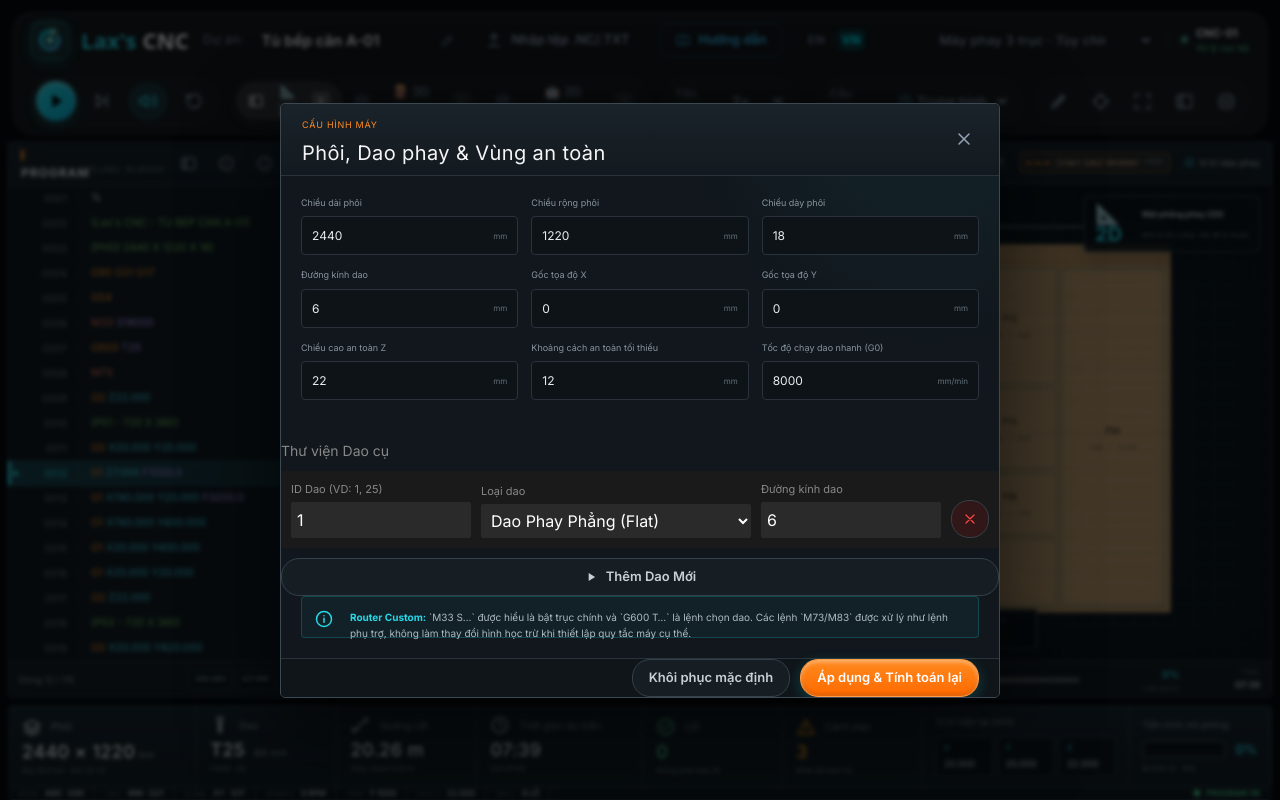
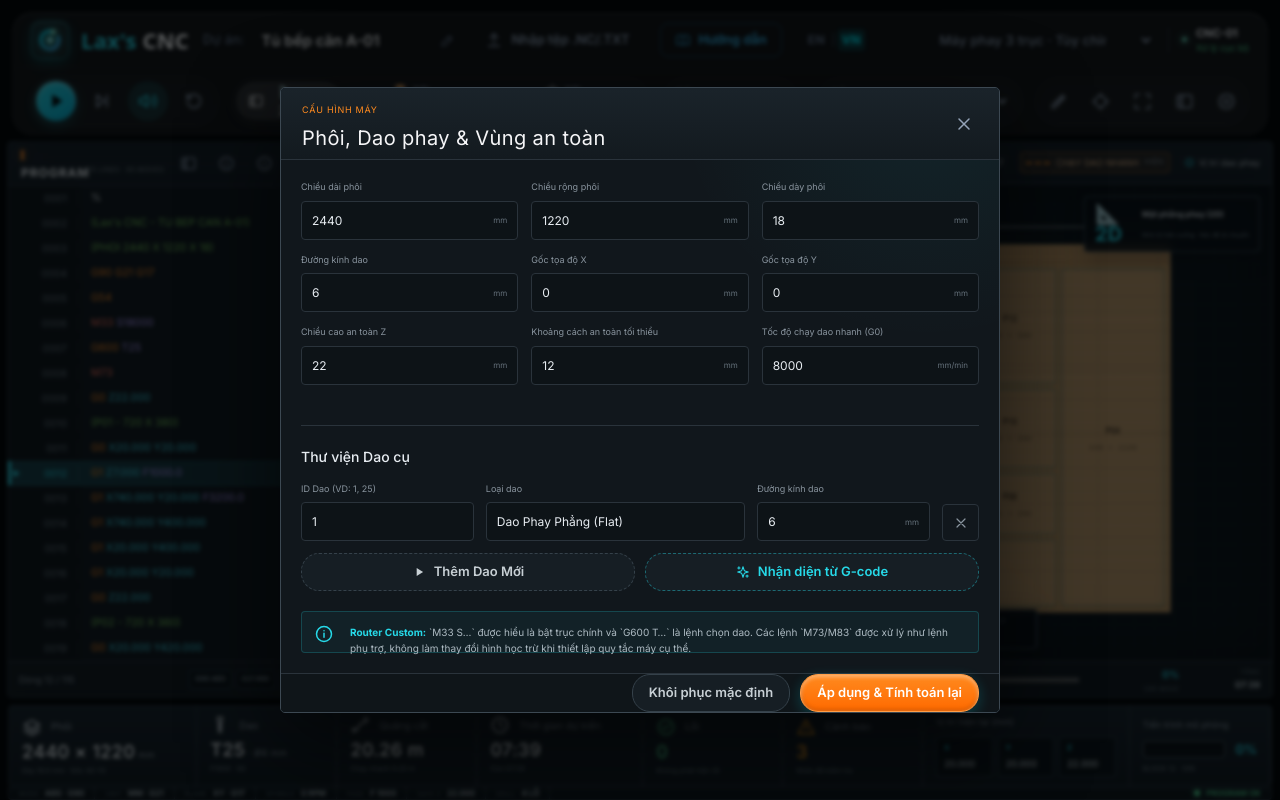
Before and after one commit to Laxury-H/lax-cnc-gcode-studio, a Next.js app: page / in a window 1280 px wide. Both pictures are taken after a click on the button 1226 px from the left and 101 px from the top of the page. Built offline with nearby package versions, Linux system fonts and the light colour scheme.

Commit message:
feat: initialize application base with styling, internationalization, and core layout components

```diff
--- a/app/globals.css
+++ b/app/globals.css
@@ -2427,7 +2427,9 @@ button.metric-card {
   background: #0d1317;
 }
 
-.settings-grid input {
+.settings-grid input,
+.tool-item input,
+.tool-item select {
   width: 100%;
   height: 37px;
   padding: 0 10px;
@@ -2439,7 +2441,17 @@ button.metric-card {
   font-size: 12px;
 }
 
-.settings-grid label > div:focus-within {
+.tool-item select {
+  font-family: inherit;
+  color: var(--text);
+  cursor: pointer;
+  -webkit-appearance: none;
+  -moz-appearance: none;
+  appearance: none;
+}
+
+.settings-grid label > div:focus-within,
+.tool-item label > div:focus-within {
   border-color: rgba(38, 217, 232, 0.62);
   box-shadow: 0 0 0 2px rgba(38, 217, 232, 0.08);
 }
@@ -2449,6 +2461,81 @@ button.metric-card {
   color: var(--muted-2);
   font-family: var(--mono);
   font-size: 8px;
+}
+
+.tool-library {
+  padding: 0 20px 20px;
+}
+
+.tool-library h3 {
+  margin-top: 20px;
+  margin-bottom: 15px;
+  font-size: 14px;
+  color: var(--text);
+  font-weight: 500;
+  border-top: 1px solid var(--border);
+  padding-top: 20px;
+}
+
+.tool-list {
+  display: flex;
+  flex-direction: column;
+  gap: 12px;
+  margin-bottom: 12px;
+}
+
+.tool-item {
+  display: flex;
+  gap: 12px;
+  align-items: flex-end;
+}
+
+.tool-item label {
+  display: flex;
+  flex-direction: column;
+  gap: 7px;
+}
+
+.tool-item label > span {
+  color: var(--muted);
+  font-size: 9px;
+}
+
+.tool-item label > div {
+  display: grid;
+  grid-template-columns: 1fr auto;
+  align-items: center;
+  overflow: hidden;
+  border: 1px solid var(--border);
+  border-radius: 4px;
+  background: #0d1317;
+}
+
+.tool-item label small {
+  padding: 0 10px;
+  color: var(--muted-2);
+  font-family: var(--mono);
+  font-size: 8px;
+}
+
+.tool-item .btn-delete-tool {
+  width: 37px;
+  height: 37px;
+  border-radius: 4px;
+  background: transparent;
+  border: 1px solid var(--border);
+  color: var(--muted);
+  display: flex;
+  align-items: center;
+  justify-content: center;
+  cursor: pointer;
+  transition: all 0.2s;
+}
+
+.tool-item .btn-delete-tool:hover {
+  border-color: #ff4757;
+  color: #ff4757;
+  background: rgba(255, 71, 87, 0.1);
 }
 
 .profile-note {
--- a/app/i18n.ts
+++ b/app/i18n.ts
@@ -177,6 +177,7 @@ export const translations = {
     toolType: "Loại dao",
     toolAngle: "Góc mũi (V-bit)",
     addTool: "Thêm Dao Mới",
+    autoDetectTool: "Nhận diện từ G-code",
     deleteTool: "Xóa",
     typeFlat: "Dao Phay Phẳng (Flat)",
     typeBall: "Dao Cầu (Ball Nose)",
@@ -412,8 +413,9 @@ export const translations = {
     toolId: "Tool ID (e.g. 1, 25)",
     toolType: "Type",
     toolAngle: "V-Angle",
-    addTool: "Add Tool",
-    deleteTool: "Delete",
+    addTool: "Add New Tool",
+    autoDetectTool: "Auto-detect from G-code",
+    deleteTool: "Remove",
     typeFlat: "Flat End Mill",
     typeBall: "Ball Nose",
     typeVBit: "V-Bit",
--- a/app/page.tsx
+++ b/app/page.tsx
@@ -2559,12 +2559,13 @@ export default function Home() {
               </div>
 
               <div className="tool-library">
-                <h3 style={{ marginTop: "20px", marginBottom: "10px", fontSize: "14px", color: "#888" }}>{t.toolLibrary}</h3>
-                <div className="tool-list" style={{ display: "flex", flexDirection: "column", gap: "10px" }}>
+                <h3>{t.toolLibrary}</h3>
+                <div className="tool-list">
                   {(stock.tools || []).map((tool, index) => (
-                    <div key={index} className="tool-item" style={{ display: "flex", gap: "10px", alignItems: "flex-end", background: "#1a1a1a", padding: "10px", borderRadius: "4px" }}>
+                    <div key={index} className="tool-item">
                       <label style={{ flex: 1 }}>
-                        <span style={{ fontSize: "11px", color: "#888", display: "block", marginBottom: "4px" }}>{t.toolId}</span>
+                        <span>{t.toolId}</span>
+                        <div>
                           <input
                             type="text"
                             value={tool.id}
@@ -2573,11 +2574,12 @@ export default function Home() {
                               newTools[index] = { ...tool, id: e.target.value };
                               setStock({ ...stock, tools: newTools });
                             }}
-                          style={{ width: "100%", padding: "6px", background: "#2a2a2a", border: "none", color: "#fff", borderRadius: "2px" }}
                           />
+                        </div>
                       </label>
                       <label style={{ flex: 1.5 }}>
-                        <span style={{ fontSize: "11px", color: "#888", display: "block", marginBottom: "4px" }}>{t.toolType}</span>
+                        <span>{t.toolType}</span>
+                        <div>
                           <select
                             value={tool.type}
                             onChange={(e) => {
@@ -2585,15 +2587,16 @@ export default function Home() {
                               newTools[index] = { ...tool, type: e.target.value as "flat" | "ball" | "vbit" };
                               setStock({ ...stock, tools: newTools });
                             }}
-                          style={{ width: "100%", padding: "6px", background: "#2a2a2a", border: "none", color: "#fff", borderRadius: "2px" }}
                           >
                             <option value="flat">{t.typeFlat}</option>
                             <option value="ball">{t.typeBall}</option>
                             <option value="vbit">{t.typeVBit}</option>
                           </select>
+                        </div>
                       </label>
                       <label style={{ flex: 1 }}>
-                        <span style={{ fontSize: "11px", color: "#888", display: "block", marginBottom: "4px" }}>{t.lblToolDia}</span>
+                        <span>{t.lblToolDia}</span>
+                        <div>
                           <input
                             type="number"
                             step="0.1"
@@ -2603,12 +2606,14 @@ export default function Home() {
                               newTools[index] = { ...tool, diameter: Number(e.target.value) || 0 };
                               setStock({ ...stock, tools: newTools });
                             }}
-                          style={{ width: "100%", padding: "6px", background: "#2a2a2a", border: "none", color: "#fff", borderRadius: "2px" }}
                           />
+                          <small>mm</small>
+                        </div>
                       </label>
                       {tool.type === "vbit" && (
                         <label style={{ flex: 1 }}>
-                          <span style={{ fontSize: "11px", color: "#888", display: "block", marginBottom: "4px" }}>{t.toolAngle}</span>
+                          <span>{t.toolAngle}</span>
+                          <div>
                             <input
                               type="number"
                               step="1"
@@ -2618,39 +2623,72 @@ export default function Home() {
                                 newTools[index] = { ...tool, angle: Number(e.target.value) || 90 };
                                 setStock({ ...stock, tools: newTools });
                               }}
-                            style={{ width: "100%", padding: "6px", background: "#2a2a2a", border: "none", color: "#fff", borderRadius: "2px" }}
                             />
+                            <small>°</small>
+                          </div>
                         </label>
                       )}
                       <button
                         type="button"
-                        className="ghost-button"
+                        className="btn-delete-tool"
                         title={t.deleteTool}
                         onClick={() => {
                           const newTools = [...(stock.tools || [])];
                           newTools.splice(index, 1);
                           setStock({ ...stock, tools: newTools });
                         }}
-                        style={{ padding: "6px 10px", minWidth: "auto", background: "rgba(255,0,0,0.1)", color: "#ff4444" }}
                       >
                         <Icon name="close" size={16} />
                       </button>
                     </div>
                   ))}
                 </div>
-                <button
-                  type="button"
-                  className="ghost-button"
+                <div style={{ display: "grid", gridTemplateColumns: "1fr 1fr", gap: "10px", marginTop: "12px" }}>
+                  <button
+                    type="button"
+                    className="ghost-button add-tool-button"
                     onClick={() => {
                       setStock({
                         ...stock,
                         tools: [...(stock.tools || []), { id: `${(stock.tools?.length || 0) + 1}`, diameter: 6, type: "flat" }]
                       });
                     }}
-                  style={{ marginTop: "10px", width: "100%" }}
+                    style={{ width: "100%", borderStyle: "dashed" }}
                   >
                     <Icon name="play" size={14} /> {t.addTool}
                   </button>
+
+                  <button
+                    type="button"
+                    className="ghost-button add-tool-button"
+                    title="Phát hiện dao từ G-code"
+                    onClick={() => {
+                      const detected = new Set<string>();
+                      simulation.segments.forEach(seg => {
+                        if (seg.tool) detected.add(String(seg.tool));
+                      });
+
+                      const newTools = [...(stock.tools || [])];
+                      let addedCount = 0;
+
+                      detected.forEach(tId => {
+                        if (!newTools.find(t => String(t.id) === tId)) {
+                          newTools.push({ id: tId, diameter: 6, type: "flat" });
+                          addedCount++;
+                        }
+                      });
+
+                      if (addedCount > 0) {
+                        setStock({ ...stock, tools: newTools });
+                      } else if (detected.size === 0) {
+                        alert("Không tìm thấy thông tin dao (T) nào trong mã G-code hiện tại.");
+                      }
+                    }}
+                    style={{ width: "100%", borderStyle: "dashed", borderColor: "rgba(38, 217, 232, 0.4)", color: "var(--cyan)" }}
+                  >
+                    <Icon name="sparkles" size={14} /> {t.autoDetectTool}
+                  </button>
+                </div>
               </div>
 
               <div className="profile-note">
--- a/core/components/ui/Icon.tsx
+++ b/core/components/ui/Icon.tsx
@@ -20,6 +20,15 @@ export function Icon({
   };
 
   const paths: Record<string, ReactNode> = {
+    sparkles: (
+      <>
+        <path d="m12 3-1.912 5.813a2 2 0 0 1-1.275 1.275L3 12l5.813 1.912a2 2 0 0 1 1.275 1.275L12 21l1.912-5.813a2 2 0 0 1 1.275-1.275L21 12l-5.813-1.912a2 2 0 0 1-1.275-1.275L12 3Z" />
+        <path d="M5 3v4" />
+        <path d="M19 17v4" />
+        <path d="M3 5h4" />
+        <path d="M17 19h4" />
+      </>
+    ),
     play: <path d="m8 5 11 7-11 7Z" fill="currentColor" stroke="none" />,
     pause: (
       <>
```
Also changed, not shown: core/components/SolidSimulator.tsx (+15 -20 lines). Lines whose indentation alone changed are shown as unchanged.
